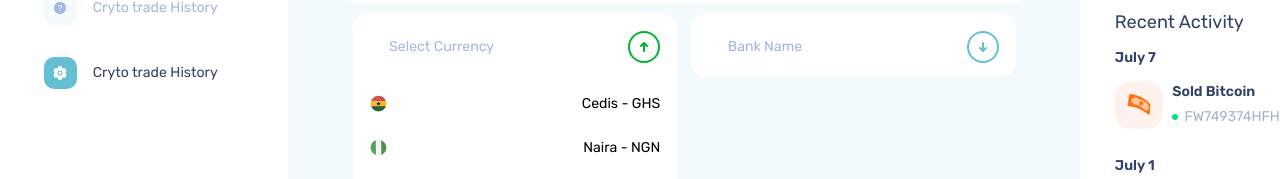
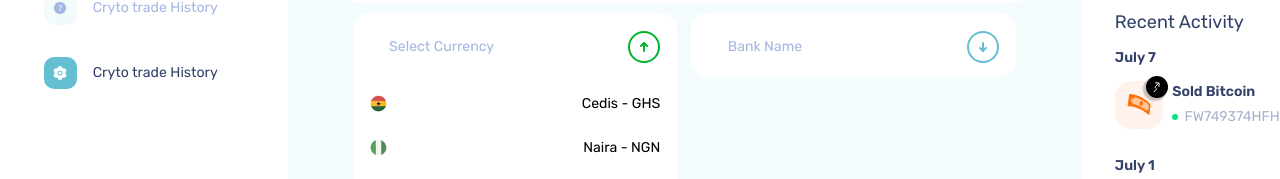
Before and after one commit to fiyintheslim/breet-test, a React (Vite) app: page / in a window 1280 px wide. Shown: the part 588-767 px from the top of the page. Built offline with nearby package versions, Linux system fonts and the light colour scheme.

Commit message:
complete

```diff
--- a/src/components/Center/styles.ts
+++ b/src/components/Center/styles.ts
@@ -3,7 +3,7 @@ import styled from "styled-components"
 export const CenterContainer = styled.div`
     flex-grow: 1;
     border-radius: 1rem;
-    background: rgba(100, 191, 211, 0.08);
+    background: rgb(243 251 253);
     padding: ${28 * 0.063}rem ${24 * 0.063}rem ${61 * 0.063}rem;
 
 
--- a/src/components/Left/MenuItem/styles.ts
+++ b/src/components/Left/MenuItem/styles.ts
@@ -4,6 +4,7 @@ export const Item = styled.div<{active?:boolean}>`
     display: flex;
     margin-bottom: ${32 * 0.063}rem;
     align-items: center;
+    position: relative;
 
     div{
         background: ${prop=> prop.active ? "#64BFD3" : ""};
@@ -19,6 +20,26 @@ export const Item = styled.div<{active?:boolean}>`
         }
          p{
             color: #64BFD3
+         }
+
+         &:after{
+            content:"•";
+            background:rgb(243 251 253);
+            position: absolute;
+            right: -3.3rem;
+            /* padding-left: 3rem; */
+            height: ${39 * 0.063}rem;
+            width: ${39 * 0.063}rem;
+            display: flex;
+            align-items: center;
+            justify-content: center;
+            border-radius: 0.6rem;
+            /* border-top-left-radius: 80rem;
+            border-bottom-left-radius: 80rem; */
+            transform: rotate(45deg);
+            font-size: 1.2rem;
+            color: #64BFD3;
+
          }
     }
 
--- a/src/components/Right/RecentItem/index.tsx
+++ b/src/components/Right/RecentItem/index.tsx
@@ -1,5 +1,6 @@
 import {FC} from 'react'
-import {Item, Details, Left, Right, Account, ImgContainer} from "./styles"
+import {Item, Details, Left, Right, Account, ImgContainer, ArrowContainer} from "./styles"
+import ZigzagArrow from "../../SVG/ZigzagArrow"
 
 interface Details {
     img:string
@@ -7,10 +8,12 @@ interface Details {
     name:string,
     account:string,
     amount:string,
-    last:string
+    last:string,
+    arrow:boolean
 }
 interface Props {
-    data: Details
+    data: Details,
+
 }
 const Index:FC<Props> = ({data}) => {
     const {
@@ -20,6 +23,7 @@ const Index:FC<Props> = ({data}) => {
         account,
         amount,
         last,
+        arrow
     } = data
 
   return (
@@ -31,6 +35,11 @@ const Index:FC<Props> = ({data}) => {
         <Left>
             <ImgContainer>
                 <img src={img} alt="illustration" />
+                {arrow &&
+                    <ArrowContainer>
+                        <ZigzagArrow />
+                    </ArrowContainer>
+                }
             </ImgContainer>
 
             <Account>
--- a/src/components/Right/RecentItem/styles.ts
+++ b/src/components/Right/RecentItem/styles.ts
@@ -30,7 +30,8 @@ export const ImgContainer = styled.div`
     height: ${48 * 0.063}rem;
     border-radius: ${16 * 0.063}rem;
     margin-right: ${9 * 0.063}rem;
-    background: rgba(251, 119, 75, 0.1);;
+    background: rgba(251, 119, 75, 0.1);
+    position: relative;
 `
 
 export const Account = styled.div`
@@ -78,3 +79,17 @@ export const Right = styled.div`
         align-items: center;
     }
 `
+
+export const ArrowContainer = styled.div`
+    display: flex;
+    justify-content: center;
+    align-items: center;
+    background: #000000;
+    width: ${22 * 0.063}rem;
+    height: ${22 * 0.063}rem;
+    border-radius: ${30 * 0.063}rem;
+    box-shadow: -2px 2px 1px 1px rgba(0, 0, 0, 0.2);
+    position: absolute;
+    right: -0.3rem;
+    top: -0.3rem;
+`
--- /dev/null
+++ b/src/components/SVG/ZigzagArrow.tsx
@@ -0,0 +1,12 @@
+import React from 'react'
+
+const ZigzagArrow = () => {
+  return (
+    <svg width="8" height="12" viewBox="0 0 8 12" fill="none" xmlns="http://www.w3.org/2000/svg">
+        <path d="M0.80014 10.95L3.39168 8.29959C3.58168 8.10527 3.58168 7.79478 3.39168 7.60047L2.24193 6.42459C2.05194 6.23027 2.05194 5.91978 2.24193 5.72547L5.20014 2.70003" stroke="white" strokeLinecap="round"/>
+        <path d="M6.05996 5.27948L6.05996 2.04021C6.05996 1.92975 5.97042 1.84021 5.85996 1.84021L2.62068 1.84021" stroke="white" strokeLinecap="round"/>
+    </svg>
+  )
+}
+
+export default ZigzagArrow
--- a/src/data.ts
+++ b/src/data.ts
@@ -85,7 +85,8 @@ export const recent = [
         name:"Sold Bitcoin",
         account:"FW749374HFHWERHFIWH",
         amount:"0.0042 BTC",
-        last:"₦69,000.00"
+        last:"₦69,000.00",
+        arrow: true
     },
     {
         img:sold,
@@ -93,6 +94,7 @@ export const recent = [
         name:"Withdrawal",
         account:"Access Bank",
         amount:"₦500,000",
-        last:"0039847384"
+        last:"0039847384",
+        arrow:false
     }
 ]
```
